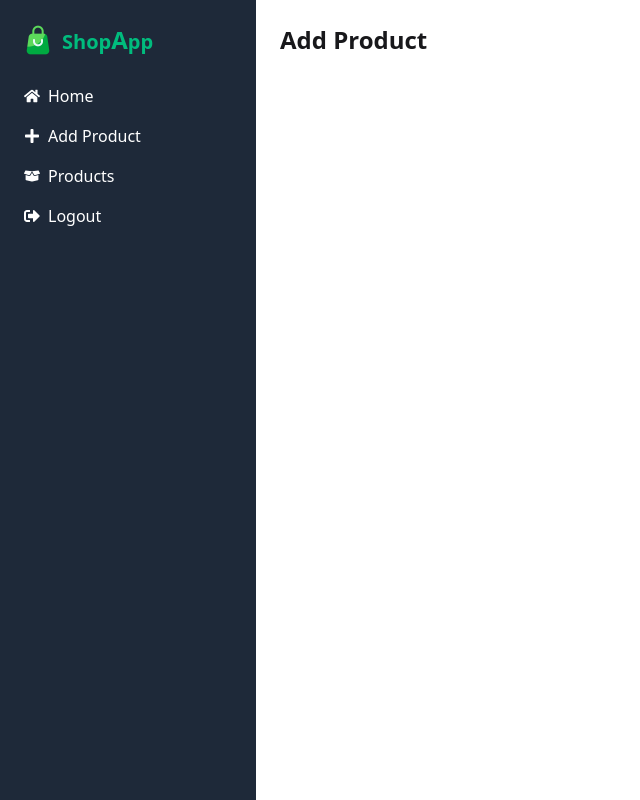
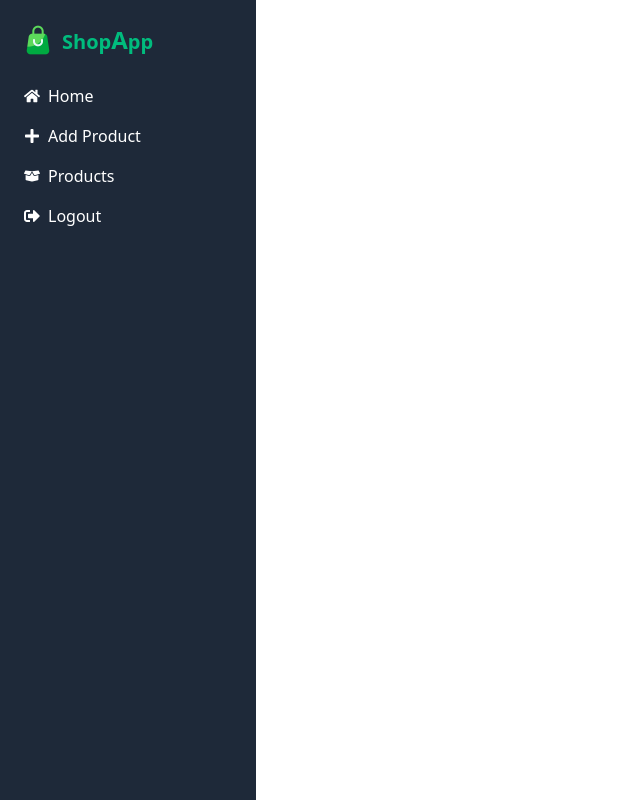
Before and after one commit to tahmid-khan-hub/shop-app, a Next.js app: page /Dashboard/Addproduct in a window 1280 px wide. Shown: the whole page, without its empty margins (0-640 px from the left). Built offline with nearby package versions, Linux system fonts and the light colour scheme.

Commit message:
added add product client

```diff
--- /dev/null
+++ b/src/app/Dashboard/Addproduct/AddproductClient.js
@@ -0,0 +1,3 @@
+export default function AddproductClient(){
+
+}
--- a/src/app/Dashboard/Addproduct/page.js
+++ b/src/app/Dashboard/Addproduct/page.js
@@ -1,8 +1,10 @@
+import AddproductClient from "./AddproductClient";
+
+export const metadata = {
+  title: "ShopApp | Add Product",
+  description: "This is the Add product page",
+};
+
 export default function AddProductPage() {
-  return (
-    <div>
-      <h1 className="text-2xl font-bold mb-4">Add Product</h1>
-      {/* form to add product goes here */}
-    </div>
-  );
+  return <AddproductClient></AddproductClient>
 }
```
